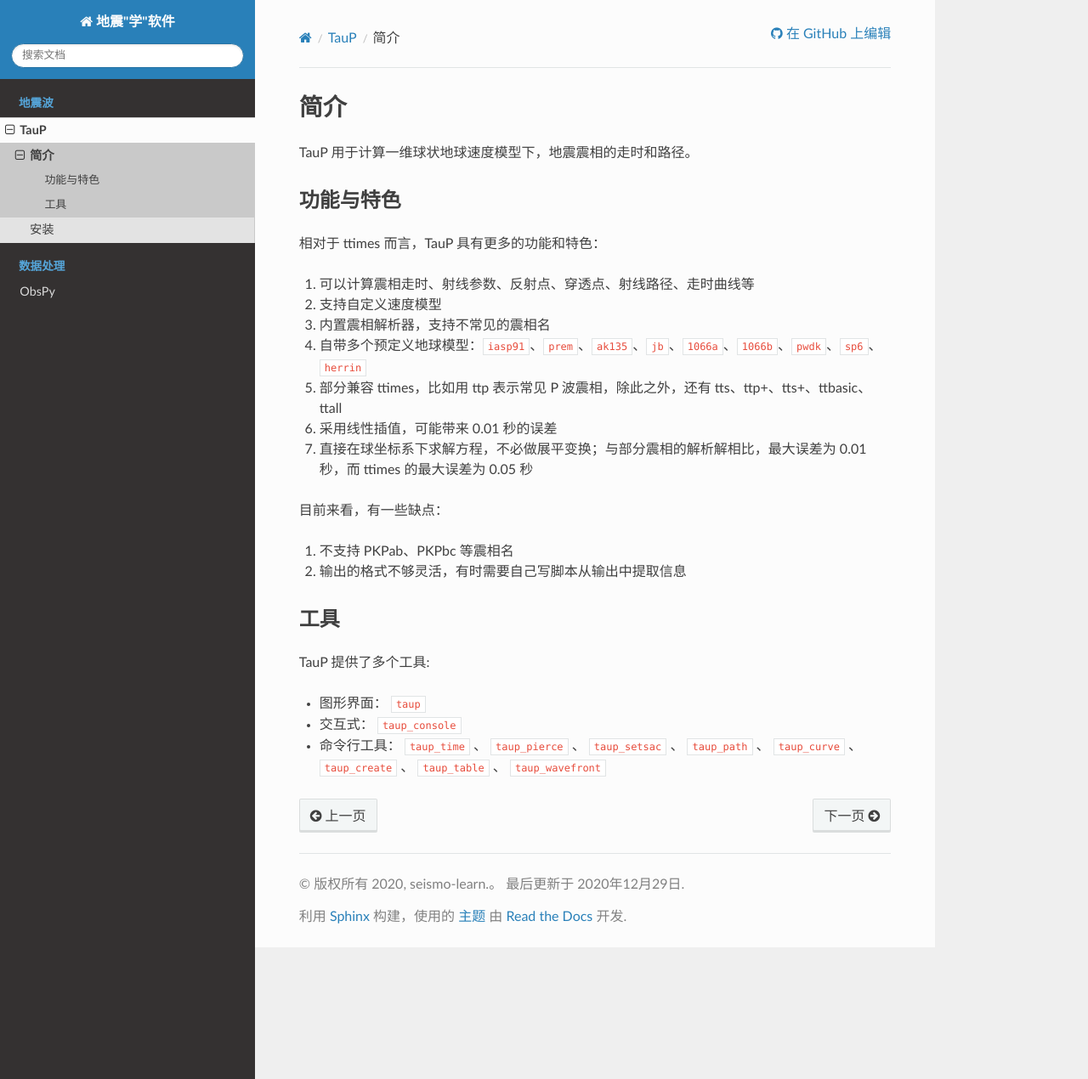
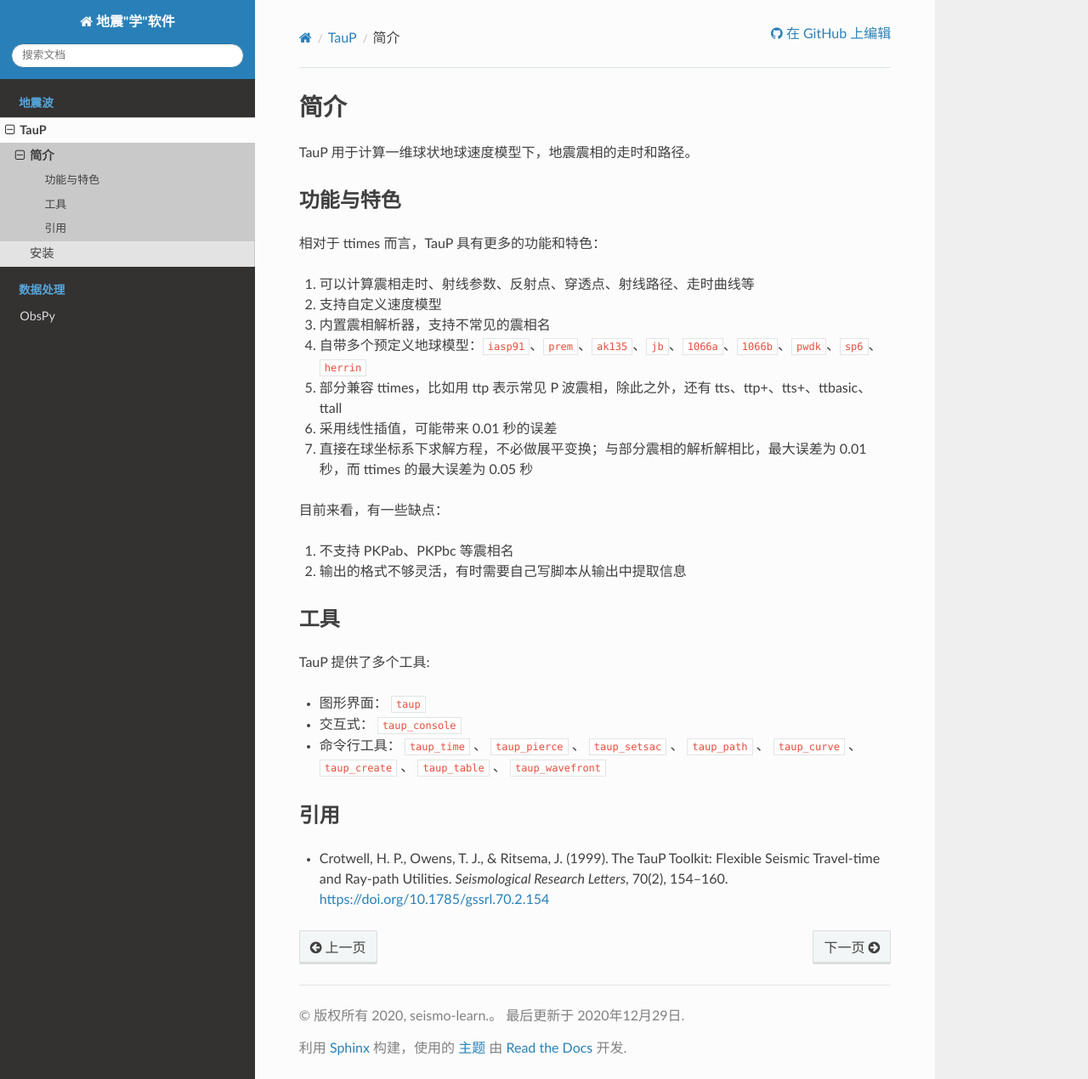
Before and after one commit to seismo-learn/software, a Sphinx documentation site: the page built from source/taup/introduction.rst, in a window 1280 px wide and 1270 px high. Shown: the whole window at 85% size. Built offline with Sphinx 7.4.7 and the Read the Docs theme 2.0.0, drawn with Linux system fonts in a browser that asks for light colours.

Commit message:
Add TauP reference

```diff
--- a/source/taup/introduction.rst
+++ b/source/taup/introduction.rst
@@ -29,3 +29,11 @@
 - 图形界面： ``taup``
 - 交互式： ``taup_console``
 - 命令行工具： ``taup_time`` 、 ``taup_pierce`` 、 ``taup_setsac`` 、 ``taup_path`` 、 ``taup_curve`` 、 ``taup_create`` 、 ``taup_table`` 、 ``taup_wavefront``
+
+引用
+----
+
+- Crotwell, H. P., Owens, T. J., & Ritsema, J. (1999).
+  The TauP Toolkit: Flexible Seismic Travel-time and Ray-path Utilities.
+  *Seismological Research Letters*, 70(2), 154–160.
+  https://doi.org/10.1785/gssrl.70.2.154
```
